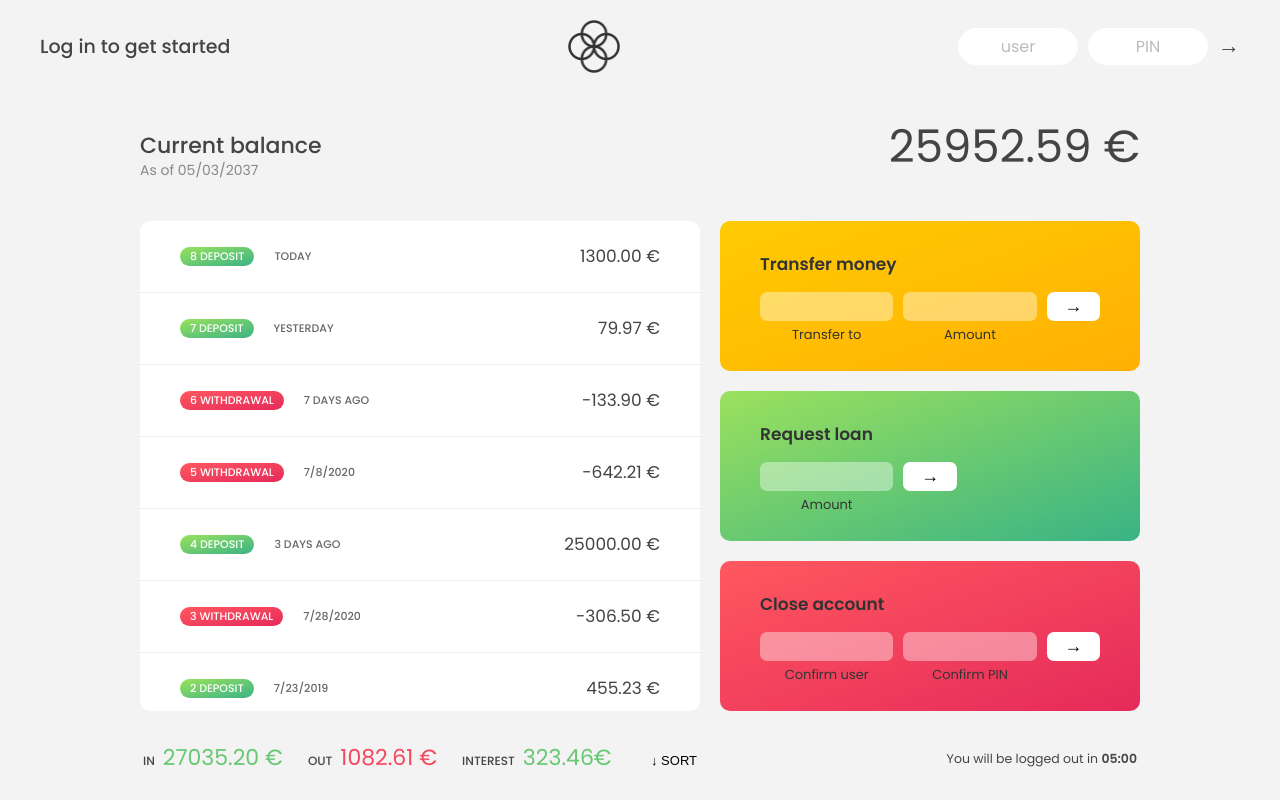
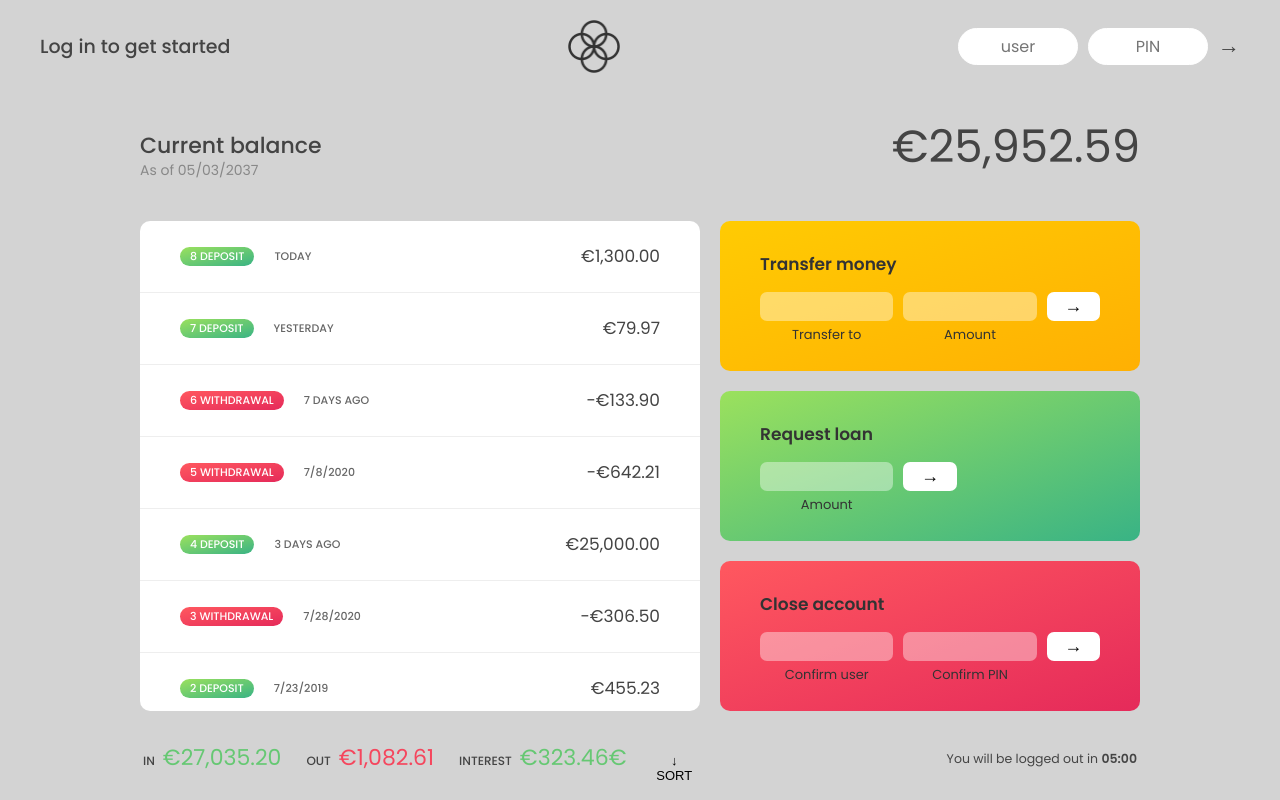
Before and after one commit to BaGorK/Learn_javaScript, a plain HTML site: page 12-Numbers-Dates-Timers-Bankist/index.html in a window 1280 px wide. Drawn offline with Linux system fonts and the light colour scheme.

Commit message:
Internationalzing Numbers (Intl)

```diff
--- a/12-Numbers-Dates-Timers-Bankist/script.js
+++ b/12-Numbers-Dates-Timers-Bankist/script.js
@@ -86,7 +86,7 @@ const formatMovementDate = function (dateNow, local) {
     Math.round(Math.abs((date2 - date1) / (1000 * 60 * 60 * 24)));
 
   const daysPassed = calcDaysPassed(new Date(), dateNow);
-  console.log(daysPassed);
+  // console.log(daysPassed);
 
   if (daysPassed === 0) return "today";
   else if (daysPassed === 1) return "yesterday";
@@ -116,13 +116,19 @@ const displayMovements = function (acc, sort = false) {
 
     const dateNow = new Date(acc.movementsDates[i]);
     const displayDates = formatMovementDate(dateNow, acc.local);
+
+    const formatedMov = new Intl.NumberFormat(acc.local, {
+      style: "currency",
+      currency: acc.currency,
+    }).format(mov);
+
     const html = `
       <div class="movements__row">
         <div class="movements__type movements__type--${type}">${
       i + 1
     } ${type}</div>
               <div class="movements__date">${displayDates}</div>
-        <div class="movements__value">${mov.toFixed(2)} €</div>
+        <div class="movements__value">${formatedMov}</div>
       </div>
     `;
 
@@ -132,19 +138,34 @@ const displayMovements = function (acc, sort = false) {
 
 const calcDisplayBalance = function (acc) {
   acc.balance = acc.movements.reduce((acc, mov) => acc + mov, 0);
-  labelBalance.textContent = `${acc.balance.toFixed(2)} €`;
+
+  const formatedBalance = new Intl.NumberFormat(acc.local, {
+    style: "currency",
+    currency: acc.currency,
+  }).format(acc.balance);
+
+  // labelBalance.textContent = `${acc.balance.toFixed(2)} €`;
+  labelBalance.textContent = `${formatedBalance}`;
 };
 
 const calcDisplaySummary = function (acc) {
   const incomes = acc.movements
     .filter((mov) => mov > 0)
     .reduce((acc, mov) => acc + mov, 0);
-  labelSumIn.textContent = `${incomes.toFixed(2)} €`;
+
+  labelSumIn.textContent = `${new Intl.NumberFormat(acc.local, {
+    style: "currency",
+    currency: acc.currency,
+  }).format(incomes)}`;
 
   const out = acc.movements
     .filter((mov) => mov < 0)
     .reduce((acc, mov) => acc + mov, 0);
-  labelSumOut.textContent = `${Math.abs(out).toFixed(2)} €`;
+
+  labelSumOut.textContent = `${new Intl.NumberFormat(acc.local, {
+    style: "currency",
+    currency: acc.currency,
+  }).format(Math.abs(out))}`;
 
   const interest = acc.movements
     .filter((mov) => mov > 0)
@@ -154,7 +175,10 @@ const calcDisplaySummary = function (acc) {
       return int >= 1;
     })
     .reduce((acc, int) => acc + int, 0);
-  labelSumInterest.textContent = `${interest.toFixed(2)}€`;
+  labelSumInterest.textContent = `${new Intl.NumberFormat(acc.local, {
+    style: 'currency',
+    currency: acc.currency,
+  }).format(interest)}€`;
 };
 
 const createUsernames = function (accs) {
@@ -225,7 +249,7 @@ btnLogin.addEventListener("click", function (e) {
       hour: "numeric",
       minute: "numeric",
       day: "numeric",
-      month: 'numeric',
+      month: "numeric",
       // month: "long",
       year: "numeric",
       // weekday: "long",
@@ -233,7 +257,10 @@ btnLogin.addEventListener("click", function (e) {
 
     // const local = navigator.language;
     // console.log(local); // en-US
-    labelDate.textContent = new Intl.DateTimeFormat(currentAccount.locale, options).format(now);
+    labelDate.textContent = new Intl.DateTimeFormat(
+      currentAccount.locale,
+      options
+    ).format(now);
 
     // Update UI
     updateUI(currentAccount);
@@ -552,3 +579,15 @@ console.log(10 / 3);
 
 // const calcDates = (date1, date2) => Math.abs((date2 - date1) / (1000 * 60 * 60 * 24));
 // console.log(calcDates(future1, future))
+
+///////////////////////////////////////////
+//  // Internationalizing Numbers
+const num = 53246623234.63;
+const options = {
+  style: "currency",
+  // unit: 'mile-per-hour',
+  currency: "EUR",
+};
+
+console.log("US: ", new Intl.NumberFormat("en-US", options).format(num)); // Us: 53,246,623,234.63
+console.log("Germany", new Intl.NumberFormat("de-DE", options).format(num)); // Germany 53.246.623.234,63
--- a/12-Numbers-Dates-Timers-Bankist/style.css
+++ b/12-Numbers-Dates-Timers-Bankist/style.css
@@ -18,7 +18,7 @@ html {
 body {
   font-family: 'Poppins', sans-serif;
   color: #444;
-  background-color: #f3f3f3;
+  background-color: lightgray;
   height: 100vh;
   padding: 2rem;
 }
@@ -59,12 +59,12 @@ nav {
 
 .login__input:focus {
   outline: none;
-  border: 1px solid #ccc;
+  border: 2px solid gray;
 }
 
-.login__input::placeholder {
-  color: #bbb;
-}
+/* .login__input::placeholder {
+  color: #bbbbbb;
+} */
 
 .login__btn {
   border: none;
```
